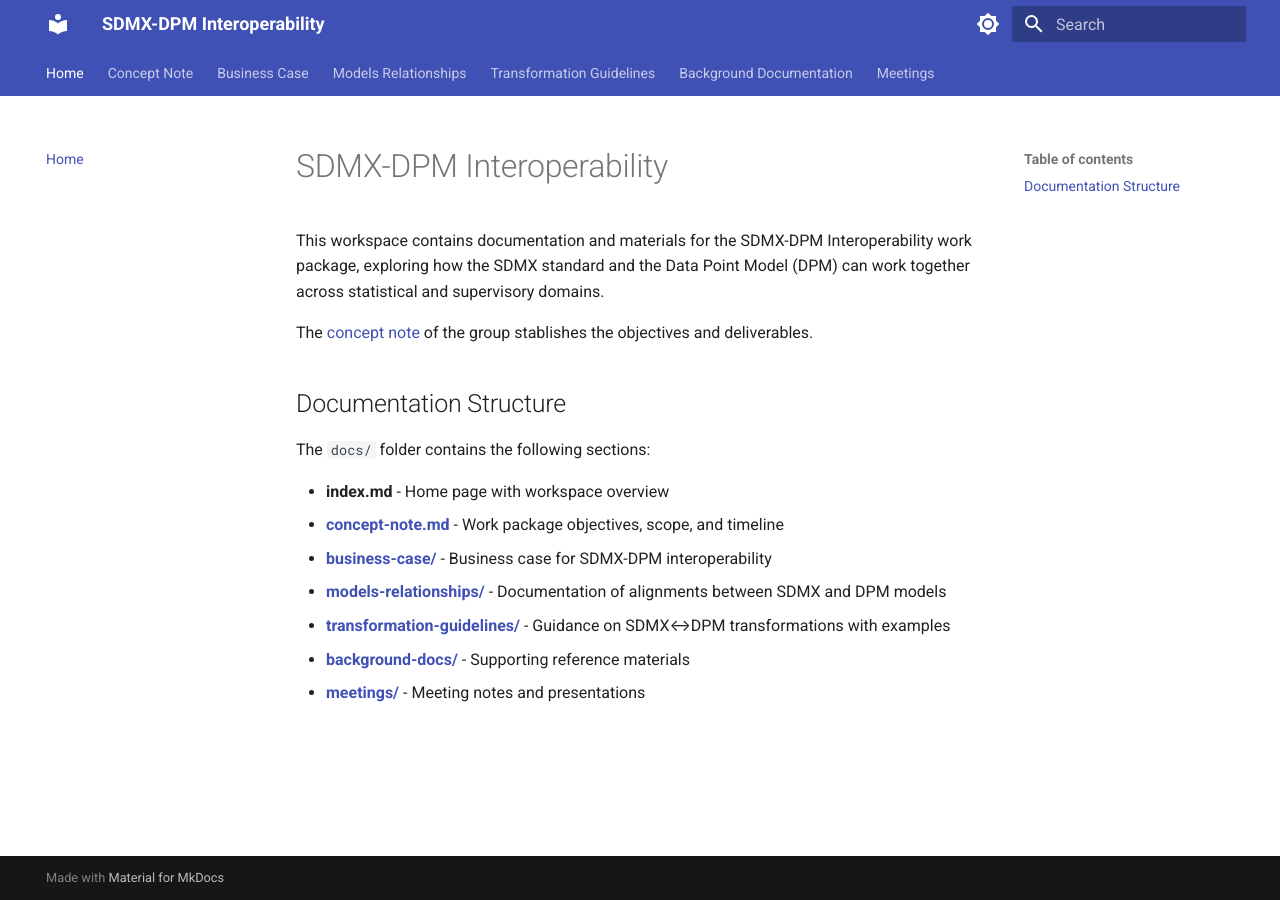
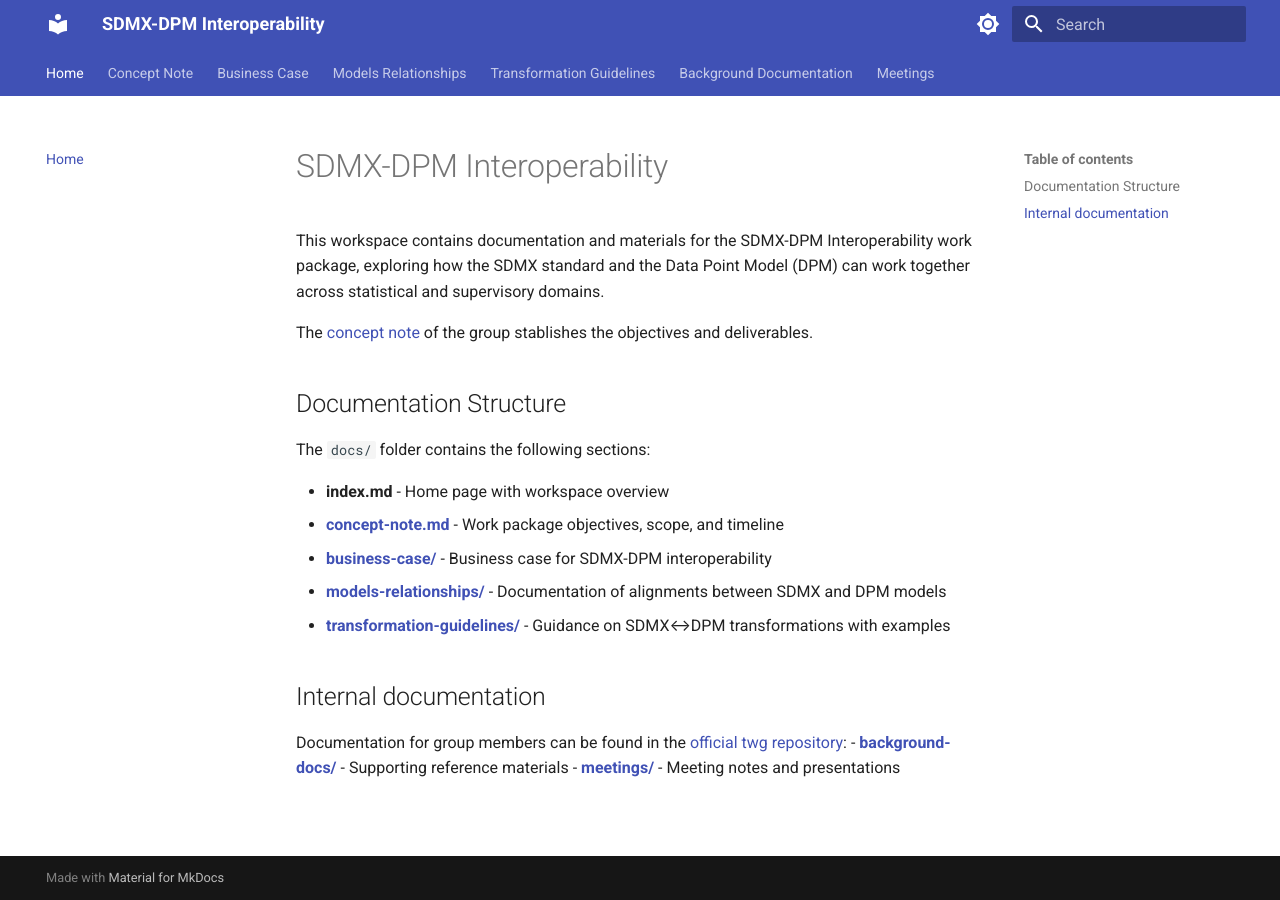
Before and after one commit to sdmx-twg/wp-sdmx-dpm, an MkDocs documentation site: the page built from docs/index.md, in a window 1280 px wide. Built offline with MkDocs 1.6.1 and Material for MkDocs 9.7.7, drawn with Linux system fonts in a browser that asks for light colours.

Commit message:
Updated index

```diff
--- a/docs/index.md
+++ b/docs/index.md
@@ -14,5 +14,10 @@ The `docs/` folder contains the following sections:
 - [**business-case/**](./business-case/index.md) - Business case for SDMX-DPM interoperability
 - [**models-relationships/**](./models-relationships/index.md) - Documentation of alignments between SDMX and DPM models
 - [**transformation-guidelines/**](./transformation-guidelines/index.md) - Guidance on SDMX↔DPM transformations with examples
-- [**background-docs/**](./background-docs/index.md) - Supporting reference materials
-- [**meetings/**](./meetings/index.md) - Meeting notes and presentations
+
+
+## Internal documentation
+
+Documentation for group members can be found in the [official twg repository](https://github.com/sdmx-twg/twg/tree/sdmx-dpm-dev/workpackages/sdmx_dpm/docs):
+- [**background-docs/**](https://github.com/sdmx-twg/twg/tree/sdmx-dpm-dev/workpackages/sdmx_dpm/docs/background-docs/index.md) - Supporting reference materials
+- [**meetings/**](https://github.com/sdmx-twg/twg/tree/sdmx-dpm-dev/workpackages/sdmx_dpm/docs/meetings/index.md) - Meeting notes and presentations
```
